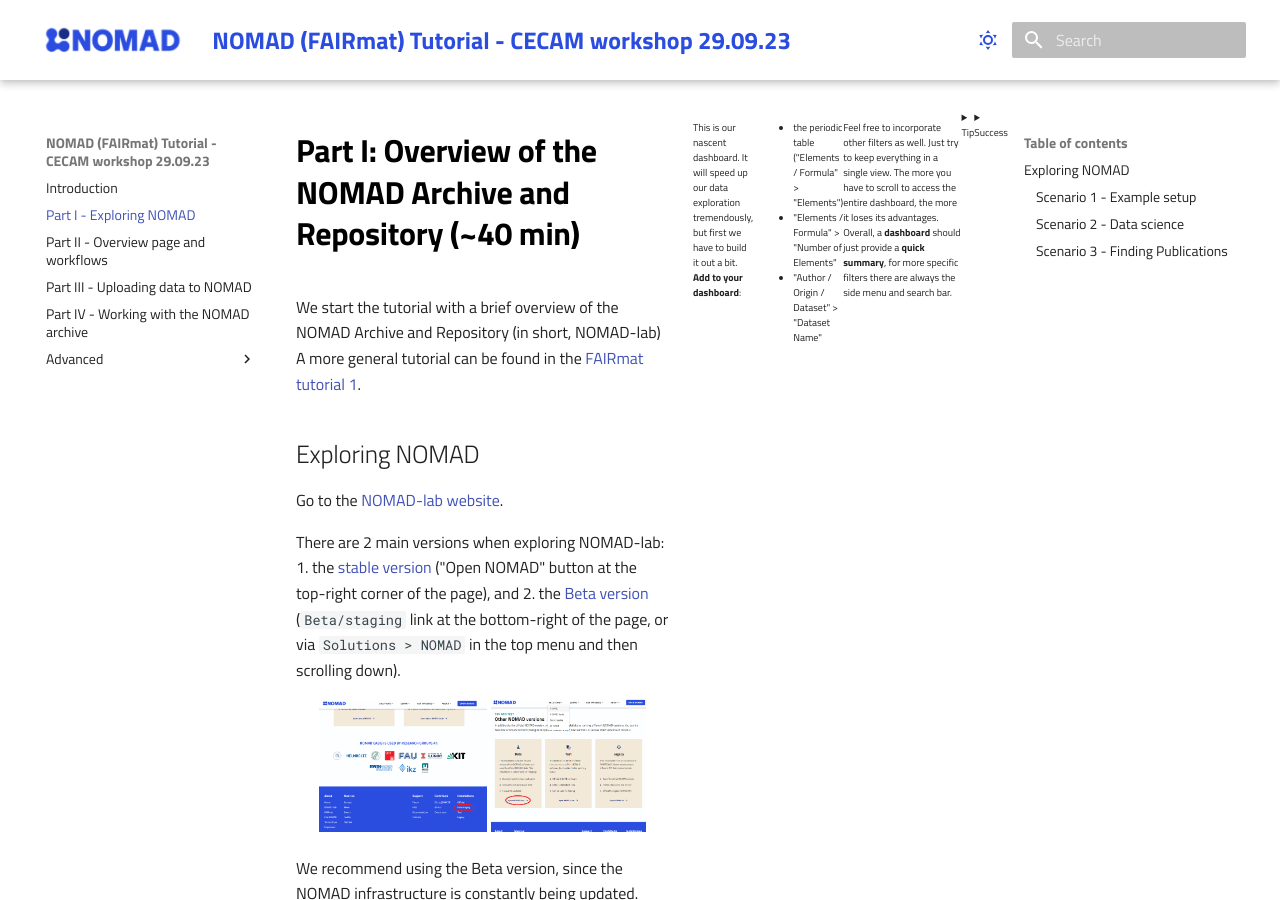
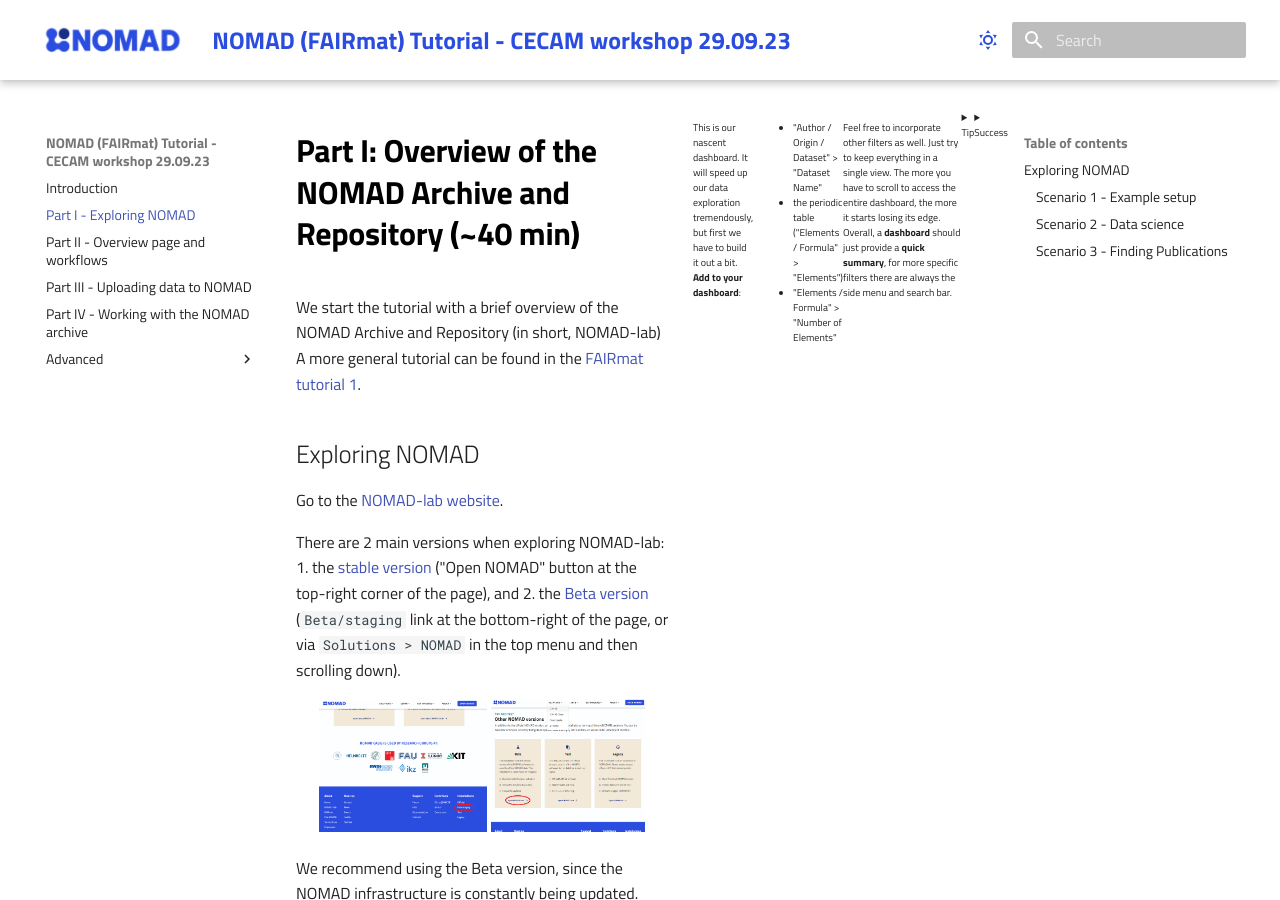
Before and after one commit to FAIRmat-NFDI/AreaC-Tutorial-CECAM-2023, an MkDocs documentation site: the page built from docs/part1.md, in a window 1280 px wide and 900 px high. Built offline with MkDocs 1.6.1 and Material for MkDocs 9.7.7, drawn with Linux system fonts in a browser that asks for light colours; nearby versions of some CDN libraries; library files that are not in the unit come from our copies; some of the changed text lies outside the part shown.

```diff
--- a/docs/part1.md
+++ b/docs/part1.md
@@ -585,9 +585,9 @@ This is our nascent dashboard.
 It will speed up our data exploration tremendously, but first we have to build it out a bit.
 **Add to your dashboard**:
 
+- "Author / Origin / Dataset" > "Dataset Name"
 - the periodic table ("Elements / Formula" > "Elements")
 - "Elements / Formula" > "Number of Elements"
-- "Author / Origin / Dataset" > "Dataset Name"
 
 <!-- And **remove from the dashboard**:
 
@@ -596,7 +596,7 @@ It will speed up our data exploration tremendously, but first we have to build i
 
 Feel free to incorporate other filters as well.
 Just try to keep everything in a single view.
-The more you have to scroll to access the entire dashboard, the more it loses its advantages.
+The more you have to scroll to access the entire dashboard, the more it starts losing its edge.
 Overall, a **dashboard** should just provide a **quick summary**, for more specific filters there are always the side menu and search bar.
 
 ??? tip
@@ -652,6 +653,10 @@ Pay close attention to all the widgets.
             </label>
         </div>
     </div>
+
+    <center>
+    [Final solution](https://nomad-lab.eu/prod/v1/staging/gui/search/entries?n_elements[gte]=5&n_elements[lte]=6&name=Andrew%20Rosen&upload_create_time[gte]=1630563537155&upload_create_time[lte]=1676360939200&elements=H&elements=C&elements=N&elements=O){:target="_blank" .md-button }
+    </center>
 
 We should have enough information now to retrieve the paper.
 While it is nice to have data from a variety of methods, especially for comparison reasons, we are most interested in the HSE06.
```
Also changed, not shown: other parts of docs/part1.md (+12 -11 lines).
